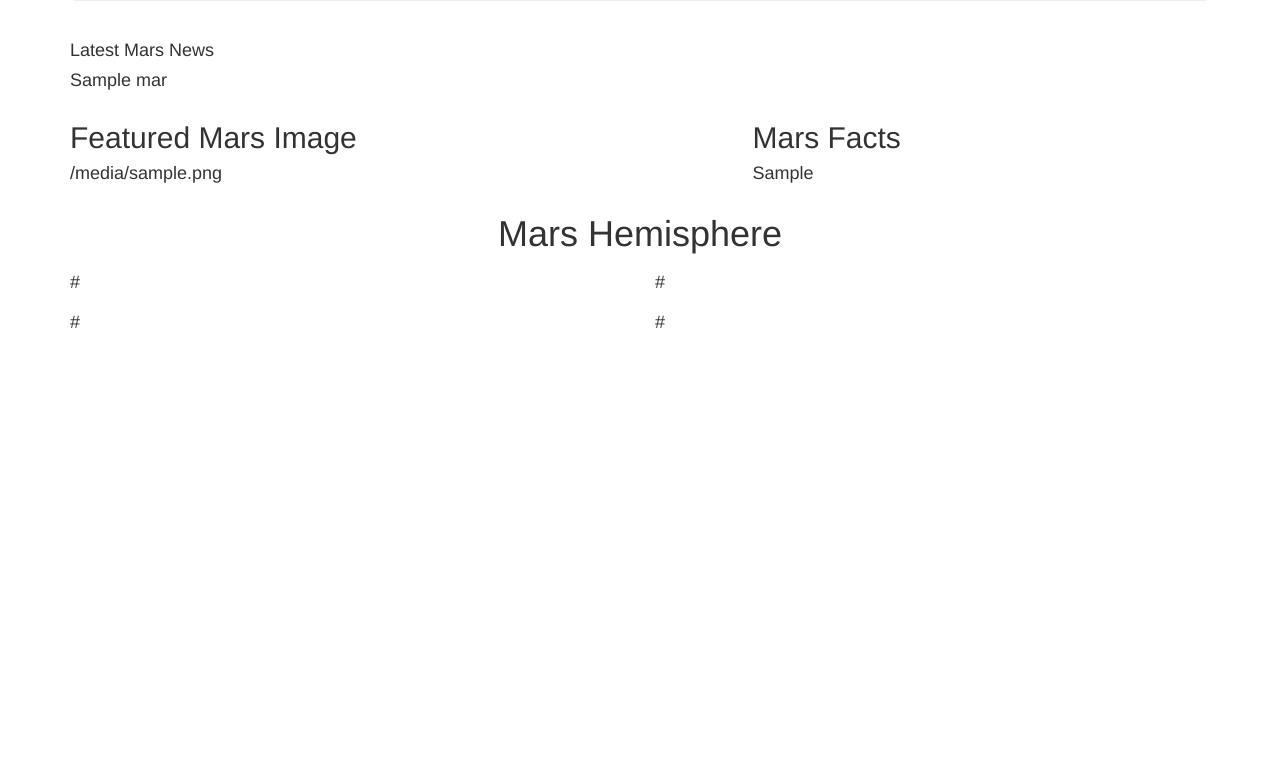
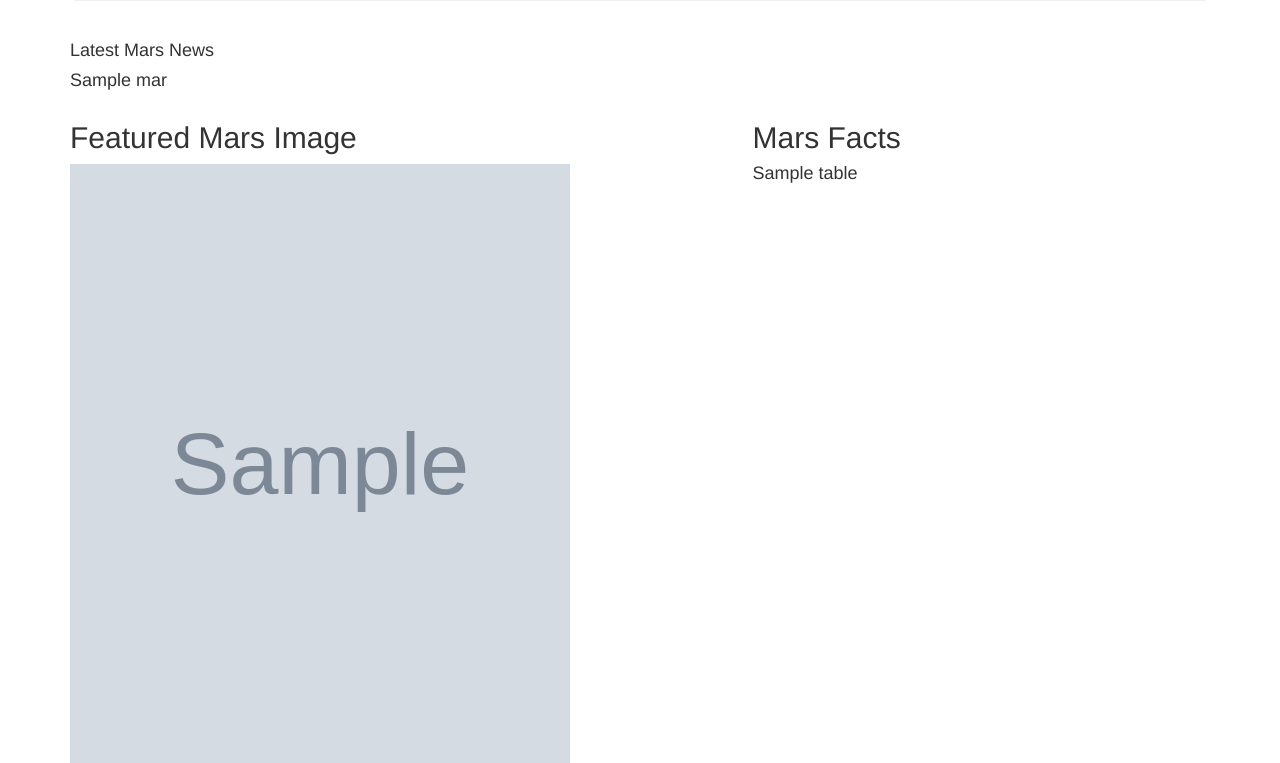
Before and after one commit to Lau-518/web-scraping-challenge, a Flask app: page / in a window 1280 px wide. Shown: the part 255-1018 px from the top of the page. Before the commit the page ends 583 px from the top, so only its background shows below. Run offline with Flask 2, Linux system fonts and the light colour scheme; grey boxes marked "Sample" are stand-in pictures; a database or web service that is not in the repository returns one stand-in record (values such as "Sample title"); some libraries are stand-ins or nearby versions.

Commit message:
update_3

```diff
--- a/Missions_to_Mars/app.py
+++ b/Missions_to_Mars/app.py
@@ -18,9 +18,10 @@ def index():
 
 @app.route("/scrape")
 def scraper():
-    mars_data = mongo.db.mars_data
+    mars_data_collection = mongo.db.mars_data
     mars_data = scrape_mars.scrape()
-    mars_data.update({}, mars_data, upsert=True)
+    print(mars_data)
+    mars_data_collection.update_one({}, {"$set": mars_data}, upsert=True)
     return redirect("/", code=302)
 
 
--- a/Missions_to_Mars/templates/index.html
+++ b/Missions_to_Mars/templates/index.html
@@ -44,13 +44,14 @@
       <div class="row">
         <div class="col-md-7">
           <h2>Featured Mars Image</h2>
-          <h4 class="heading">{{mars_data.featured_image}}</h4>
+          <!-- <h4 class="heading">{{mars_data.featured_image}}</h4> -->
+          <img src="{{ mars_data.featured_image}}" width="500" height="600" />
         </div>
 
         <!---Mars facts--------------------------------->
         <div class="col-md-5">
           <h2>Mars Facts</h2>
-          <h4 class="heading">{{mars_data.table_df}}</h4>
+          <h4 class="heading">{{mars_data.table}}</h4>
         </div>
       </div>
     </div>
@@ -68,29 +69,37 @@
 
       <div class="row">
         <div class="col-md-6">
-          <h4 class="heading">{{mars_data.pic_href[0]}}</h4>
+          <!-- <h4 class="heading">{{mars_data.pic_href[0]}}</h4> -->
+          <h3>Cerberus Hemisphere</h3>
+          <img src="{{ mars_data.pic_href[0]}}" width="500" height="600" />
         </div>
 
         <!----Mars Hemisphere 2--------------------------------->
 
         <div class="col-md-6">
-          <h4 class="heading">{{mars_data.pic_href[1]}}</h4>
+          <!-- <h4 class="heading">{{mars_data.pic_href}}</h4> -->
+          <h3>Schiapraelli Hemisphere</h3>
+          <img src="{{ mars_data.pic_href[1]}}" width="500" height="600" />
         </div>
       </div>
     </div>
-
+    <br />
     <div class="container">
       <!----Mars Hemisphere 3------------------------------->
 
       <div class="row">
         <div class="col-md-6">
-          <h4 class="heading">{{mars_data.pic_href[2]}}</h4>
+          <!-- <h4 class="heading">{{mars_data.pic_href}}</h4> -->
+          <h3>Syrtis Hemisphere</h3>
+          <img src="{{ mars_data.pic_href[2]}}" width="500" height="600" />
         </div>
 
         <!----Mars Hemisphere 4--------------------------------->
 
         <div class="col-md-6">
-          <h4 class="heading">{{mars_data.pic_href[3]}}</h4>
+          <!-- <h4 class="heading">{{mars_data.pic_href}}</h4> -->
+          <h3>Valles Marineris Hemisphere</h3>
+          <img src="{{ mars_data.pic_href[3]}}" width="500" height="600" />
         </div>
       </div>
     </div>
```
Also changed, not shown: Missions_to_Mars/scrape_mars.py (+15 -14 lines).
